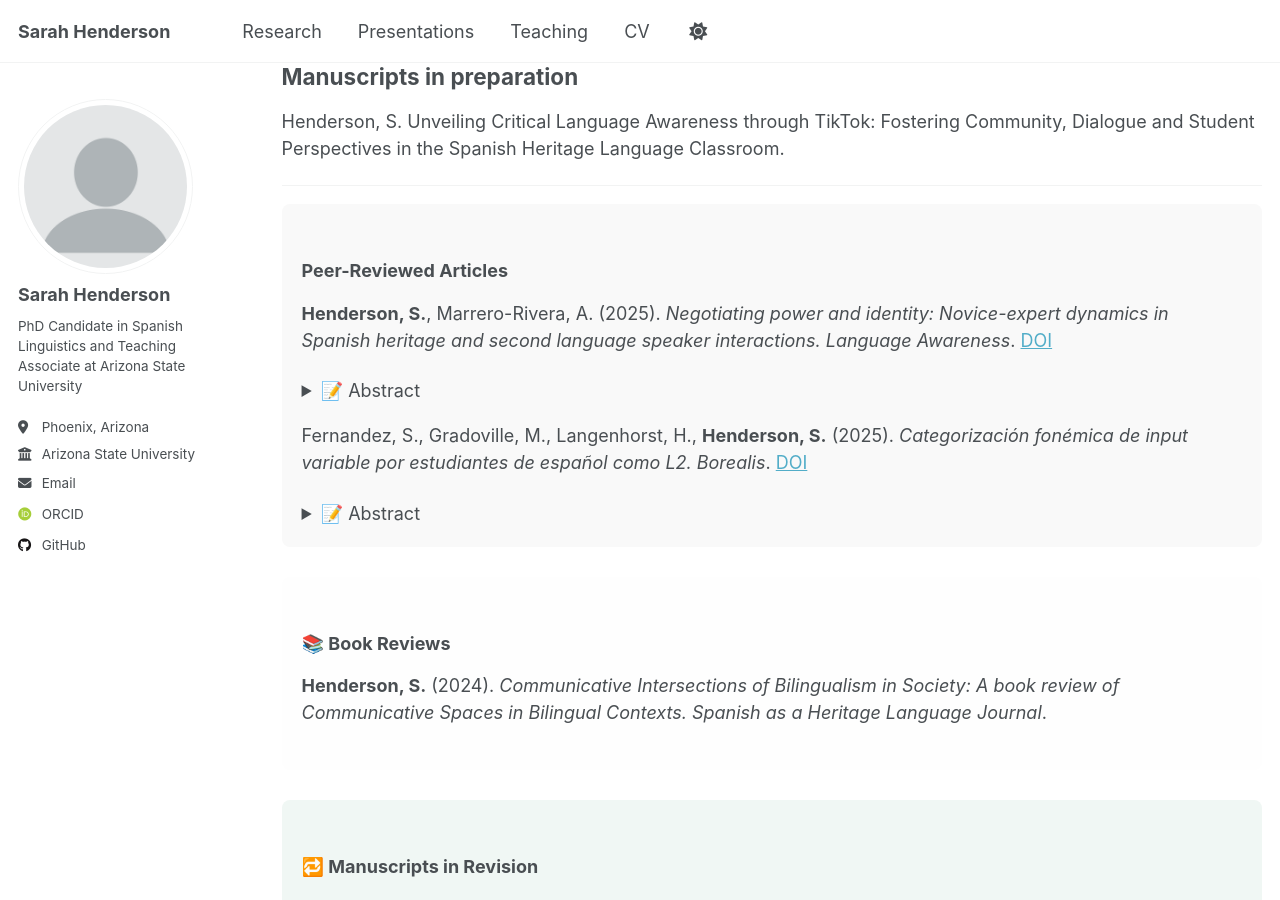
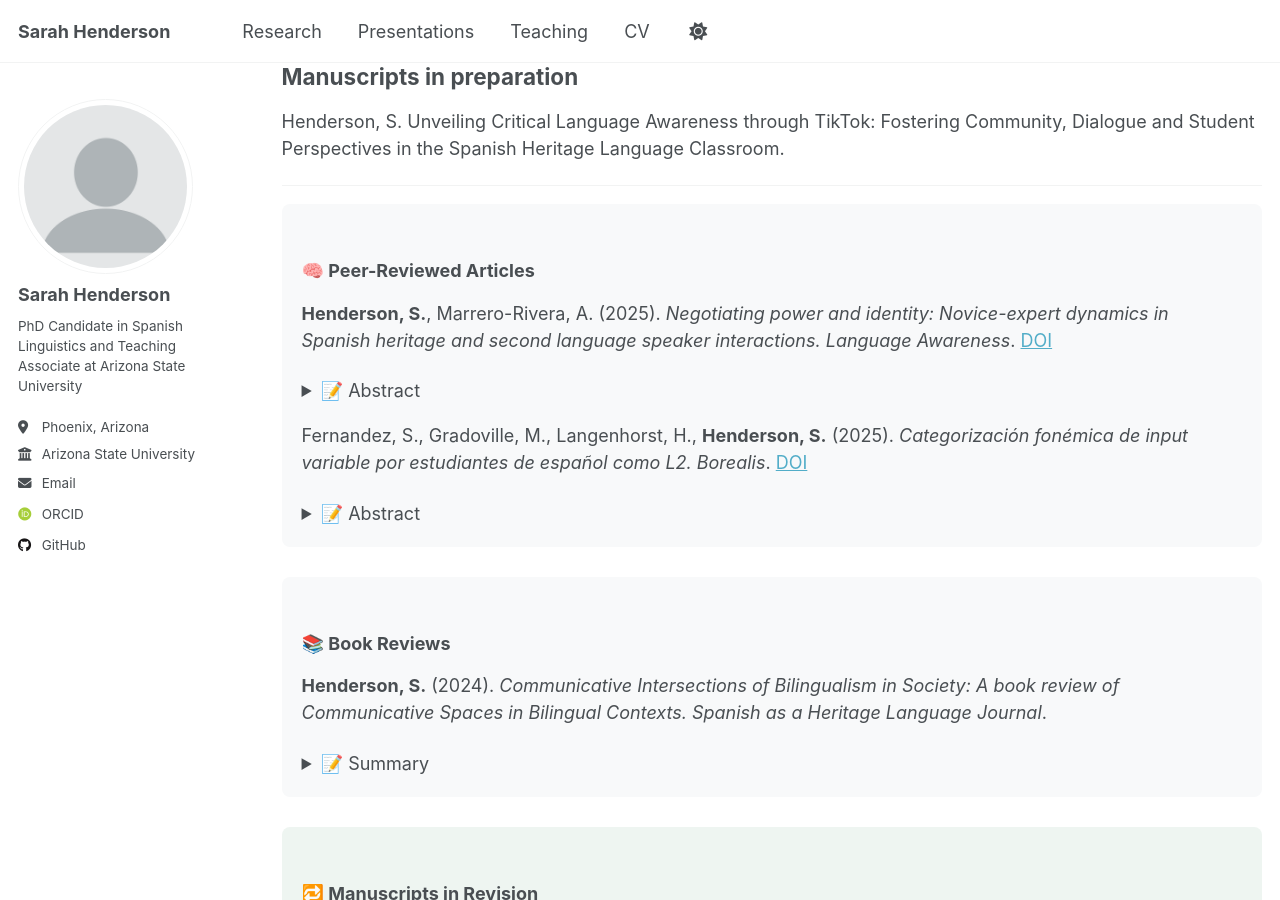
Before and after one commit to sarah-e-henderson/sarah-e-henderson.github.io, a Jekyll site: the page built from _pages/research.md, in a window 1280 px wide and 900 px high, scrolled down 696 px. Built offline with Jekyll 4.4.1, drawn with Linux system fonts in a browser that asks for light colours; some web fonts are replaced; a script that is not in the unit is left out.

Commit message:
Update research.md

```diff
--- a/_pages/research.md
+++ b/_pages/research.md
@@ -28,63 +28,67 @@ Henderson, S. Unveiling Critical Language Awareness through TikTok: Fostering Co
 ---
 
 {% raw %}
-<!-- Peer-Reviewed Articles -->
-<div style="background: #f9f9f9; border-radius: 8px; padding: 20px; margin-bottom: 30px;">
-  <h3> Peer-Reviewed Articles</h3>
+<!-- Published Work -->
+<div style="background: #f8f9fa; border-radius: 8px; padding: 20px; margin-bottom: 30px;">
+  <h3>🧠 Peer-Reviewed Articles</h3>
 
   <p><strong>Henderson, S.</strong>, Marrero-Rivera, A. (2025). <em>Negotiating power and identity: Novice-expert dynamics in Spanish heritage and second language speaker interactions.</em> <em>Language Awareness</em>.
-  <a href="https://doi.org/10.1080/09658416.2025.2552156" target="_blank">DOI</a></p>
-
+    <a href="https://doi.org/10.1080/09658416.2025.2552156" target="_blank">DOI</a>
+  </p>
   <details>
     <summary style="cursor: pointer;">📝 Abstract</summary>
-    <p style="margin-top: 10px;">
+    <p style="margin-top: 10px; font-size: 0.85em; color: #555;">
       This study explores how novice and expert speaker identities are negotiated in classroom discourse between Spanish heritage learners and second language learners. Drawing on interactional sociolinguistics, we examine how power, identity, and expertise are co-constructed and challenged during peer collaborations.
     </p>
   </details>
 
   <p>Fernandez, S., Gradoville, M., Langenhorst, H., <strong>Henderson, S.</strong> (2025). <em>Categorización fonémica de input variable por estudiantes de español como L2.</em> <em>Borealis</em>.
-  <a href="https://doi.org/10.7557/1.14.1.8001" target="_blank">DOI</a></p>
-
+    <a href="https://doi.org/10.7557/1.14.1.8001" target="_blank">DOI</a>
+  </p>
   <details>
     <summary style="cursor: pointer;">📝 Abstract</summary>
-    <p style="margin-top: 10px;">
+    <p style="margin-top: 10px; font-size: 0.85em; color: #555;">
       This article investigates how L2 learners of Spanish perceive and categorize variable phonemic input. Using experimental phonetic tasks, we analyze how learners adapt to linguistic variation and whether phonological categories shift with exposure to non-standard input.
     </p>
   </details>
 </div>
 
-<!-- Book Reviews -->
-<div style="background: #fefefe; border-radius: 8px; padding: 20px; margin-bottom: 30px;">
+<!-- Book Reviews (Same style as published articles) -->
+<div style="background: #f8f9fa; border-radius: 8px; padding: 20px; margin-bottom: 30px;">
   <h3>📚 Book Reviews</h3>
 
   <p><strong>Henderson, S.</strong> (2024). <em>Communicative Intersections of Bilingualism in Society: A book review of Communicative Spaces in Bilingual Contexts.</em> <em>Spanish as a Heritage Language Journal</em>.</p>
+  <details>
+    <summary style="cursor: pointer;">📝 Summary</summary>
+    <p style="margin-top: 10px; font-size: 0.85em; color: #555;">
+      This review evaluates the volume’s contributions to understanding bilingual communication across diverse sociolinguistic contexts. The piece highlights strengths in multimodal methodology and suggests areas for further exploration in heritage language pedagogy.
+    </p>
+  </details>
 </div>
 
-<!-- Manuscripts In Revision -->
-<div style="background: #f0f7f4; border-radius: 8px; padding: 20px; margin-bottom: 30px;">
+<!-- In-Progress Work -->
+<div style="background: #eef5f1; border-radius: 8px; padding: 20px; margin-bottom: 30px;">
   <h3>🔁 Manuscripts in Revision</h3>
 
   <p><strong>Henderson, S.</strong> (2025). <em>Language TikTok-ologías: Representations of Language Ideologies among U.S. Bilingual Spanish-Speakers on TikTok.</em> <em>Bilingual Review</em>.</p>
-
   <details>
     <summary style="cursor: pointer;">📝 Abstract</summary>
-    <p style="margin-top: 10px;">
+    <p style="margin-top: 10px; font-size: 0.85em; color: #555;">
       This manuscript analyzes language ideologies expressed by bilingual Spanish-speakers on TikTok. Through multimodal discourse analysis, it highlights how social media is leveraged to resist, reshape, or reinforce ideologies around bilingualism and language normativity in the U.S.
     </p>
   </details>
 
   <p>Gradoville, M., Fernandez, S., <strong>Henderson, S.</strong>, Langenhorst, H. (2025). <em>From Sound to Category: Heritage Speakers’ Perception of Phonetic Variation in Spanish.</em> <em>Heritage Language Journal</em>.</p>
-
   <details>
     <summary style="cursor: pointer;">📝 Abstract</summary>
-    <p style="margin-top: 10px;">
+    <p style="margin-top: 10px; font-size: 0.85em; color: #555;">
       This study explores how heritage speakers of Spanish perceive phonetic variation and whether these perceptions align with native or L2 phonemic categorization. We present findings from a perception task and discuss implications for phonological processing among heritage learners.
     </p>
   </details>
 </div>
 
-<!-- Manuscripts In Preparation -->
-<div style="background: #fff6f6; border-radius: 8px; padding: 20px; margin-bottom: 30px;">
+<!-- In Preparation -->
+<div style="background: #eef5f1; border-radius: 8px; padding: 20px; margin-bottom: 30px;">
   <h3>🛠️ Manuscripts in Preparation</h3>
 
   <p><strong>Henderson, S.</strong> (In prep). <em>Unveiling Critical Language Awareness through TikTok: Fostering Community, Dialogue and Student Perspectives in the Spanish Heritage Language Classroom.</em></p>
```
